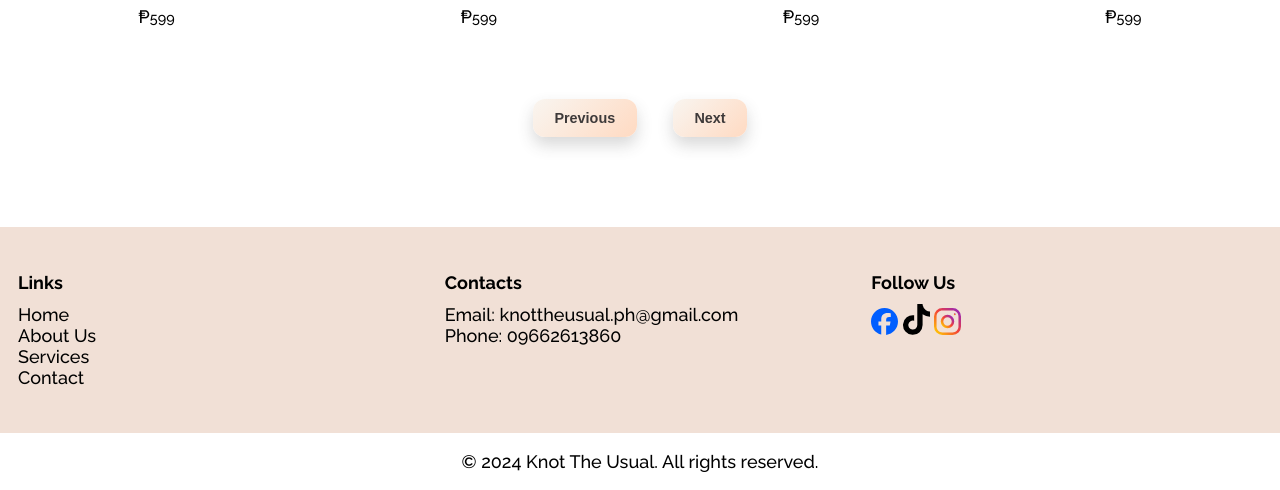
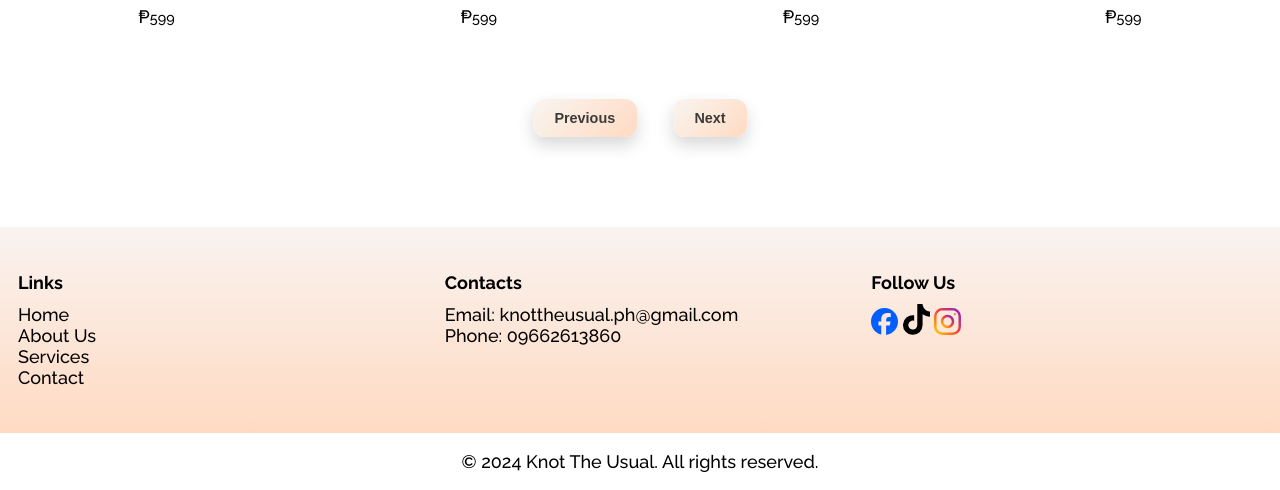
Before and after one commit to MelchardSimeon/ecommerce-for-our-business, a plain HTML site: page index.html in a window 1280 px wide. Shown: the part 4459-4949 px from the top of the page. Drawn offline with nearby package versions, Linux system fonts and the light colour scheme.

Commit message:
change footer color

```diff
--- a/CSS-FILES/footer.css
+++ b/CSS-FILES/footer.css
@@ -7,7 +7,7 @@
 
 .footer-content {
     display: flex;
-    background-color: #f1e0d6;
+    background: linear-gradient(to bottom, #f9f3f0, #FFDAC2);
     padding: 1.5rem 0;
     flex-wrap: wrap;
     justify-content: space-around;
```
